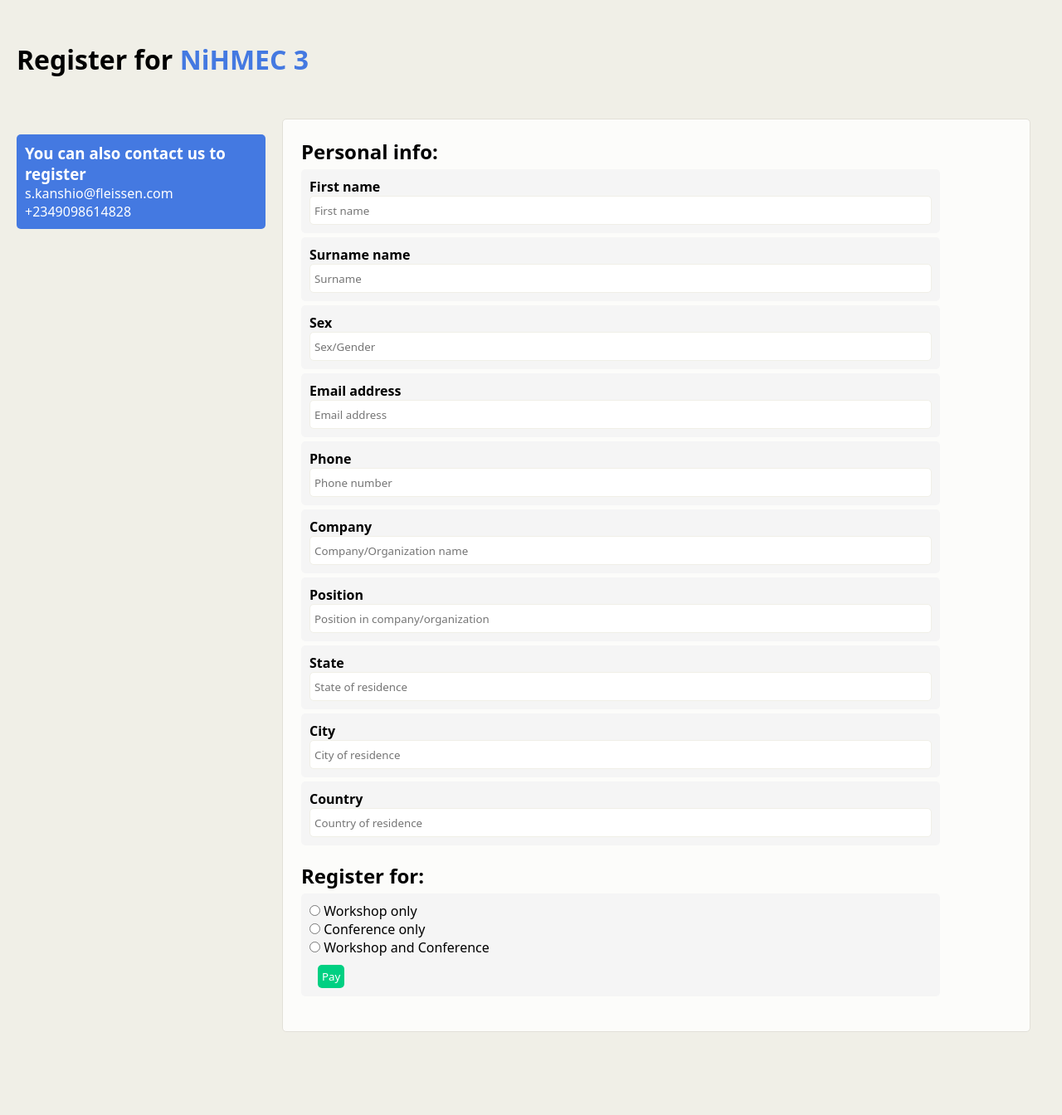
After one commit to Fleissen/nihmec, a Python web app: template templates/registration.html in a window 1280 px wide. The commit adds this page. Shown: the whole page at 83% size. Run offline with Jinja, Linux system fonts and the light colour scheme; the template is opened without the code that fills it, so the values that code supplies are empty; some libraries are stand-ins or nearby versions.

Commit message:
included registration page

```diff
--- a/static/css/style.css
+++ b/static/css/style.css
@@ -922,8 +922,106 @@ li{
 
   }
 
+  /* STYLING ABOUT */
+  .about{
+    background-color: #f0efe7;
+    /* display: flex; */
+    /* align-items: center; */
+    /* justify-content: center; */
+    /* flex-direction: column; */
+    min-height: 100vh;
+    height: fit-content;
+    padding-top: 50px;
+    padding-bottom: 50px;
+    padding-left: 20px;
+    padding-right: 20px;
+  }
+  .about span{
+    color: var(--blue-ocean);
+  }
+  .register-container{
+    display: flex;
+    align-items: first baseline;
 
-
+  }
+  .about-container{
+    border-radius: 5px;
+    background-color: #fcfcfa;
+    border: solid 1px #e2e0d8;
+    padding: 22px;
+    margin-top: 50px;
+    margin-bottom: 50px;
+    width: 90%;
+    min-width: 300px;
+    max-width: 902px;
+    /* float: right; */
+  }
+  .registration-form-1 label{
+    font-weight: 600;
+  }
+  .registration-form-1 input{
+    width: 100%;
+    border: solid thin #f0efe7;
+    height: 35px;
+    border-radius: 5px;
+    padding: 5px;
+  }
+  .about-container input:focus{
+    outline: thin solid var(--blue-ocean);
+    border: none;
+  }
+  .payment-cost{
+    padding: 8px;
+    background-color: #f5f5f5;
+    border: solid thin #e2e0d8;
+    width: 200px;
+  }
+  .payment-cost p{
+    color: #f06407;
+  }
+  .payment-cost-container{
+    margin-top: 10px;
+    display: flex;
+    align-items: center;
+    justify-content: left;
+  }
+  .form-card{
+    margin-bottom: 20px;
+  }
+  .display-cost{
+    display: none;
+  }
+  .form-field{
+    padding: 10px;
+    background-color: #f5f5f5;
+    margin-top: 5px;
+    width: 90%;
+    min-width: 250px;
+    border-radius: 5px;
+  }
+  .pay-btn{
+    margin-left: 10px;
+  }
+  .pay-btn button{
+    border: none;
+    color: #fff;
+    background-color: var(--green);
+    padding: 5px;
+    border-radius: 5px;
+    cursor: pointer;
+  }
+  .contact-to-register{
+    float:left;
+    max-width: 300px;
+    padding: 10px;
+    background: var(--blue-ocean);
+    height: fit-content;
+    margin-right: 20px;
+    border-radius: 5px;
+  }
+  .contact-to-register *{
+    color: #fff;
+  }
   @media (min-width:640px){
       .col-active {
           width: 75% !important;
--- /dev/null
+++ b/templates/registration.html
@@ -0,0 +1,107 @@
+<!DOCTYPE html>
+<html lang="en">
+<head>
+    <meta charset="UTF-8">
+    <meta http-equiv="X-UA-Compatible" content="IE=edge">
+    <meta name="viewport" content="width=device-width, initial-scale=1.0">
+    <title>Nigerian Hydrocarbon Measurement Conference: NiHMEC 2023</title>
+    <meta name="description" content="">
+    <meta name="keywords" content="Hydrocarbon, Measurement, Nigeria, Oil and gas, Petroleum, Conference">
+    <link rel="stylesheet" href="/static/css/style.css">
+    <script src="https://code.jquery.com/jquery-3.6.0.min.js"></script>
+    <link rel="stylesheet" href="https://cdn.jsdelivr.net/jquery.slick/1.6.0/slick.css" />
+    <script src="https://cdn.jsdelivr.net/jquery.slick/1.6.0/slick.min.js"></script>
+    <!-- <script src="https://cdnjs.cloudflare.com/ajax/libs/owl-carousel/1.3.3/owl.carousel.min.js" integrity="sha512-9CWGXFSJ+/X0LWzSRCZFsOPhSfm6jbnL+Mpqo0o8Ke2SYr8rCTqb4/wGm+9n13HtDE1NQpAEOrMecDZw4FXQGg==" crossorigin="anonymous" referrerpolicy="no-referrer"></script> -->
+    <link rel="stylesheet" href="https://cdnjs.cloudflare.com/ajax/libs/owl-carousel/1.3.3/owl.carousel.css" integrity="sha512-RWhcC19d8A3vE7kpXq6Ze4GcPfGe3DQWuenhXAbcGiZOaqGojLtWwit1eeM9jLGHFv8hnwpX3blJKGjTsf2HxQ==" crossorigin="anonymous" referrerpolicy="no-referrer" />
+    <script src="https://cdnjs.cloudflare.com/ajax/libs/owl-carousel/1.3.3/owl.carousel.js" integrity="sha512-IUpSKpPKlXuPokiYONEZUG/H4c1rw4VmbGdnBKB18qm/9jbnxQ4Rv5Da9qEmB3hIa3k4DxRNoZfB6FTpERnuOQ==" crossorigin="anonymous" referrerpolicy="no-referrer"></script>
+</head>
+<body>
+    <main class="about">
+        <h1>Register for <span>NiHMEC 3</span></h1>
+        <div class="register-container">
+            <div class="contact-to-register">
+                <h3>You can also contact us to register</h3>
+                <a href="mailto:s.kanshio@fleissen.com">s.kanshio@fleissen.com</a>
+                <a href="tel:+2349098614828">+2349098614828</a>
+            </div>
+            <div class="about-container">
+                <form action="" method="post">
+                    <h2>Personal info:</h2>
+                    <div class="form-card registration-form-1">
+                        <div class="form-field">
+                            <label for="first-name">First name</label> <br>
+                            <input type="text" name="first-name" id="first-name" placeholder="First name" required>
+                        </div>
+                        <div class="form-field">
+                            <label for="surname-name">Surname name</label> <br>
+                            <input type="text" name="surname-name" id="surname-name" placeholder="Surname" required>
+                        </div>
+                        <div class="form-field">
+                            <label for="surname-name">Sex</label> <br>
+                            <input type="text" name="sex" id="sex" placeholder="Sex/Gender" required>
+                        </div>
+                        <div class="form-field">
+                            <label for="email">Email address</label> <br>
+                            <input type="email" name="email" id="email" placeholder="Email address" required>
+                        </div>
+                        <div class="form-field">
+                            <label for="phone">Phone</label> <br>
+                            <input type="tel" name="phone" id="phone" placeholder="Phone number" required>
+                        </div>
+                        <div class="form-field">
+                            <label for="company">Company</label> <br>
+                            <input type="text" name="company" id="company" placeholder="Company/Organization name" required>
+                        </div>
+                        <div class="form-field">
+                            <label for="position">Position</label> <br>
+                            <input type="text" name="position" id="position" placeholder="Position in company/organization" required>
+                        </div>
+                        <div class="form-field">
+                            <label for="state">State</label> <br>
+                            <input type="text" name="state" id="state" placeholder="State of residence" required>
+                        </div>
+                        <div class="form-field">
+                            <label for="state">City</label> <br>
+                            <input type="text" name="city" id="city" placeholder="City of residence" required>
+                        </div>
+                        <div class="form-field">
+                            <label for="country">Country</label> <br>
+                            <input type="text" name="country" id="country" placeholder="Country of residence" required>
+                        </div>
+                    </div>
+                    <div class="form-card">
+                        <h2>Register for:</h2>
+                        <div class="form-field">
+                            <input type="radio" name="registration_type" id="workshop" value="Workshop only" onclick="displayRegistrationCost(this)">
+                            <label for="workshop">Workshop only</label><br>
+                            <input type="radio" name="registration_type" id="conference" value="Conference only" onclick="displayRegistrationCost(this)">
+                            <label for="conference">Conference only</label><br>
+                            <input type="radio" name="registration_type" id="workshop_conference" value="Workshop and Conference" onclick="displayRegistrationCost(this)">
+                            <label for="workshop_conference">Workshop and Conference</label> <br>
+
+                            <div class="payment-cost-container">
+                                <div class="workshop payment-cost display-cost"><p><span>₦</span>250,000</p></div>
+                                <div class="conference payment-cost display-cost"><p><span>₦</span>150,000</p></div>
+                                <div class="workshop_conference payment-cost display-cost"><p><span>₦</span>300,000</p></div>
+                                <div class="pay-btn"><button>Pay</button></div>
+                            </div>
+                        </div>
+                    </div>
+                </form>
+            </div>
+        </div>
+
+        <script>
+            let paymentCost = document.querySelectorAll('.payment-cost');
+            function displayRegistrationCost(ele) {
+                paymentCost.forEach(cost => {
+                    if (ele.id == cost.classList[0]) {
+                        cost.classList.toggle('display-cost');
+                    }else{
+                        cost.classList.add('display-cost');
+                    }
+               });
+            }
+        </script>
+    </main>
+</body>
```
Also changed, not shown: templates/about.html (added, +28 -0 lines).
